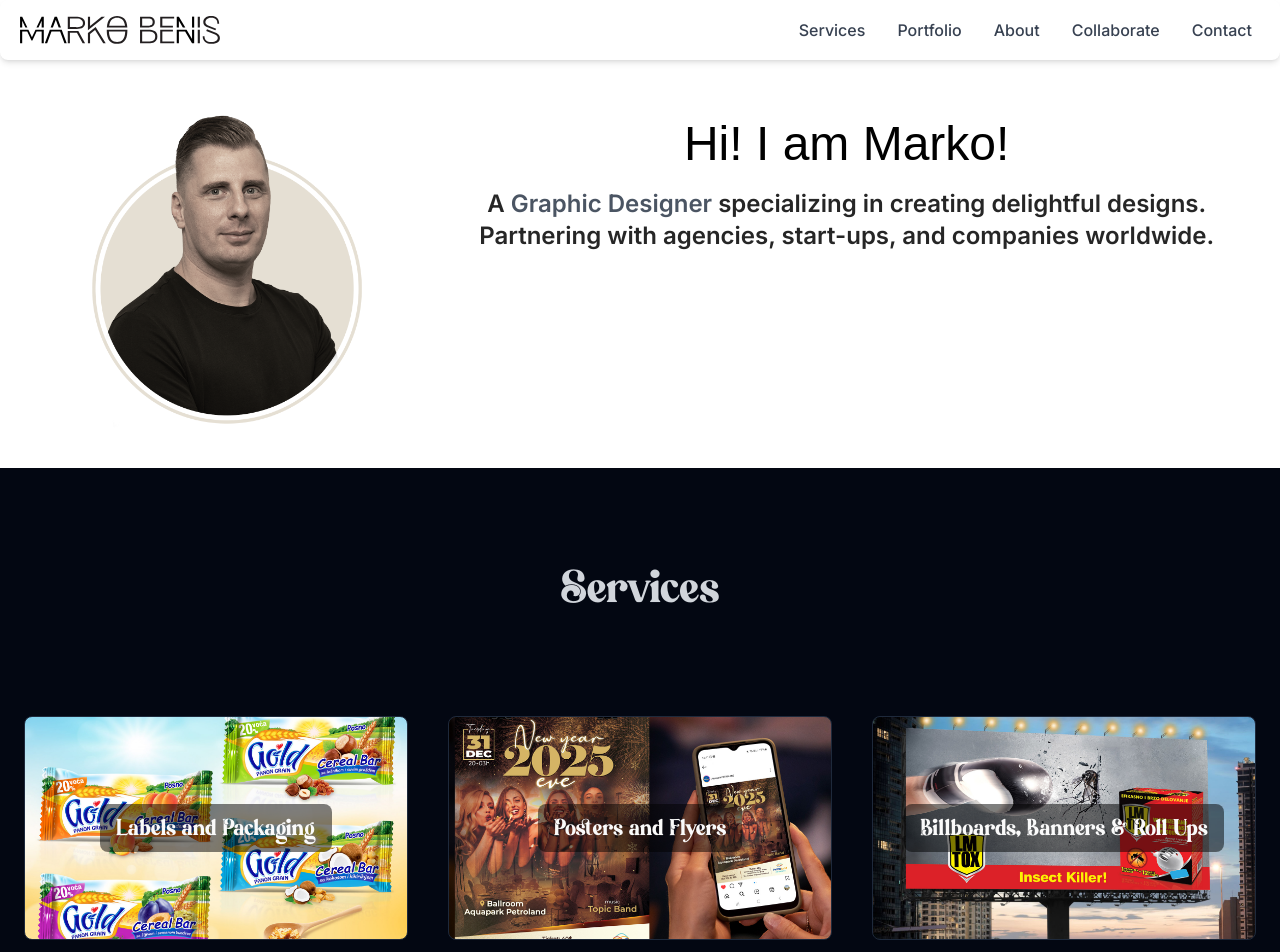
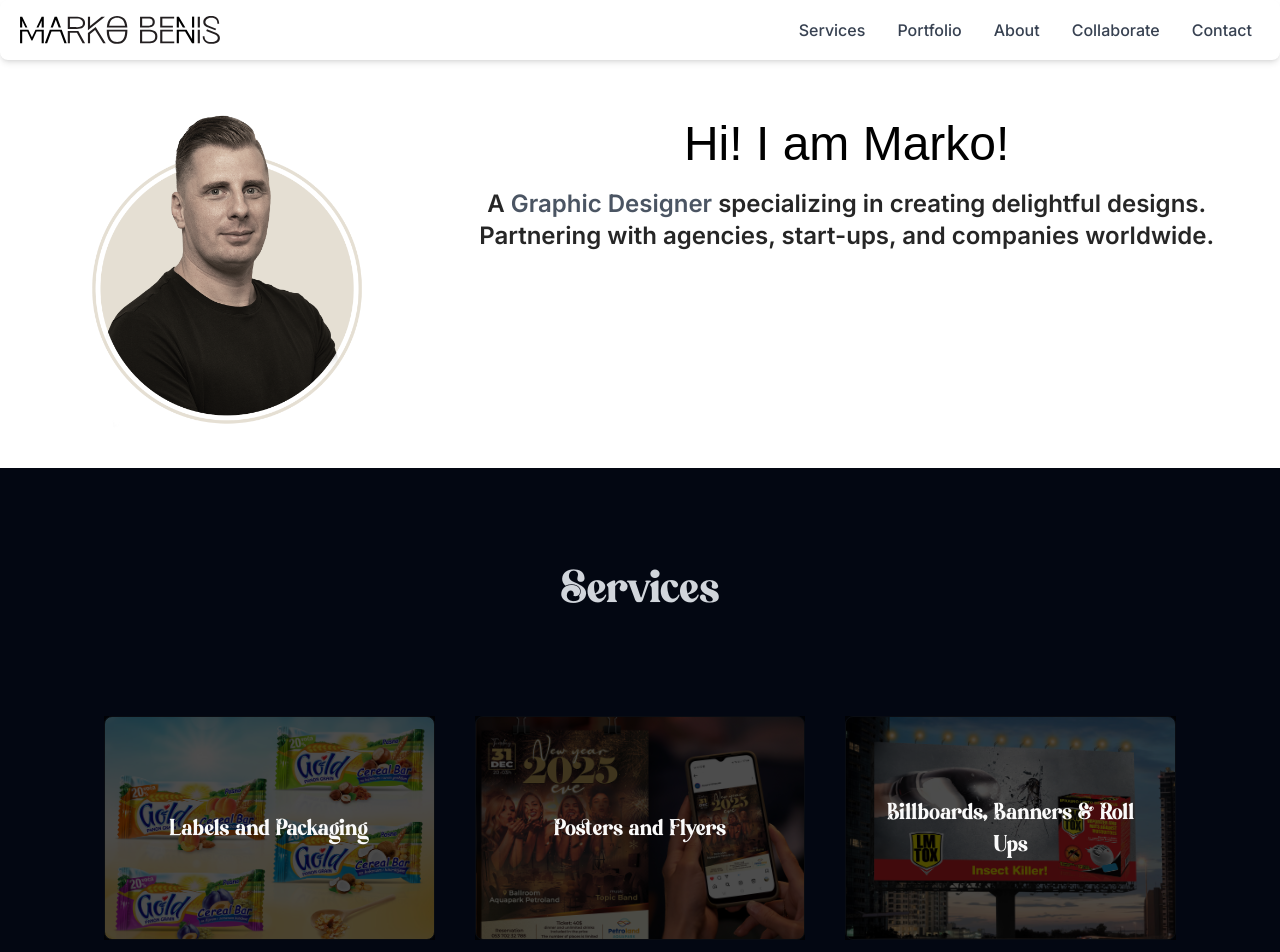
Before and after one commit to mariames/marko-benes-2, a Next.js app: page / in a window 1280 px wide. Shown: the top 952 px of the page. Built offline with nearby package versions, Linux system fonts and the light colour scheme; a web font is replaced by a local one.

Commit message:
Services - style

```diff
--- a/components/Services.tsx
+++ b/components/Services.tsx
@@ -21,21 +21,24 @@ const services: Service[] = [
 
 const Services: React.FC = () => {
   return (
-    <div className="bg-gray-950 py-10">
+    <div className="bg-gray-950 py-10 px-20">
       <p className="text-5xl text-center my-10 pt-4 pb-10 text-gray-300 christmas-title">
         Services
       </p>
-      <div className="grid grid-cols-3 gap-10 p-6">
+      <div className="grid lg:grid-cols-3 md:grid-cols-2 xs:grid-cols-1 gap-10 p-6">
         {services.map((service, index) => (
-          <Link href={service.link} key={index} className="h-56 flex items-center justify-center bg-gray-900 rounded-lg border border-slate-800 bg-cover bg-center"
-          style={{ backgroundImage: `url(${service.src})` }}
-        >
-
-
-              <span className="text-2xl christmas-title text-neutral-50 text-center p-6 cursor-pointer bg-black bg-opacity-50 px-4 py-2 rounded-lg">
+          <Link href={service.link} key={index} className="relative group">
+            <div
+              className="h-56 flex items-center justify-center bg-gray-900 rounded-lg border border-slate-800 bg-cover bg-center transition-all duration-300 group-hover:brightness-100"
+              style={{ backgroundImage: `url(${service.src})` }}
+            >
+              {/* Dark overlay */}
+              <div className="absolute inset-0 bg-black bg-opacity-70 group-hover:bg-opacity-0 transition-all duration-300"></div>
+              {/* Text (hidden on hover) */}
+              <span className="relative z-10 text-2xl christmas-title text-neutral-50 text-center p-6 cursor-pointer transition-opacity duration-300 group-hover:opacity-0">
                 {service.name}
               </span>
-
+            </div>
           </Link>
         ))}
       </div>
```
